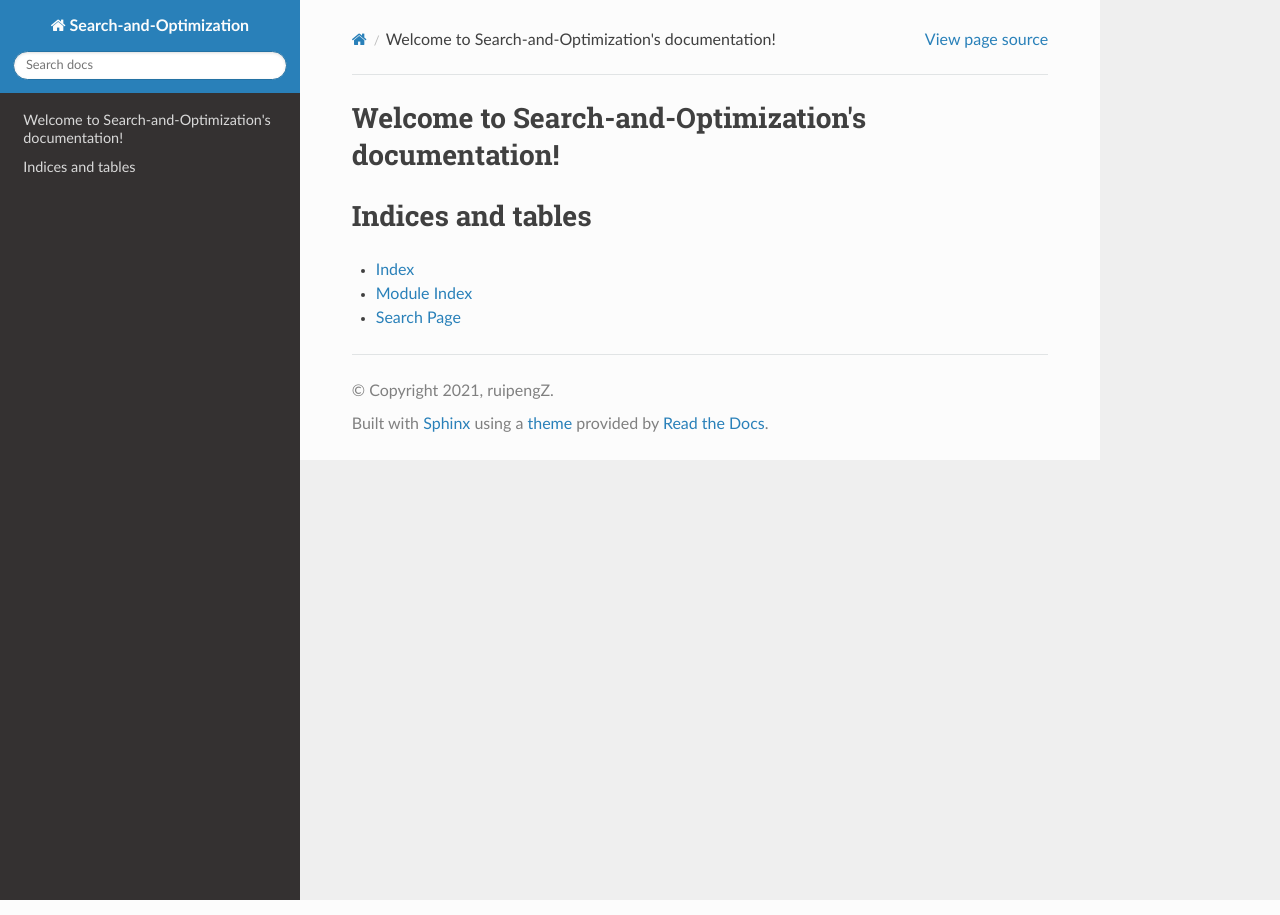
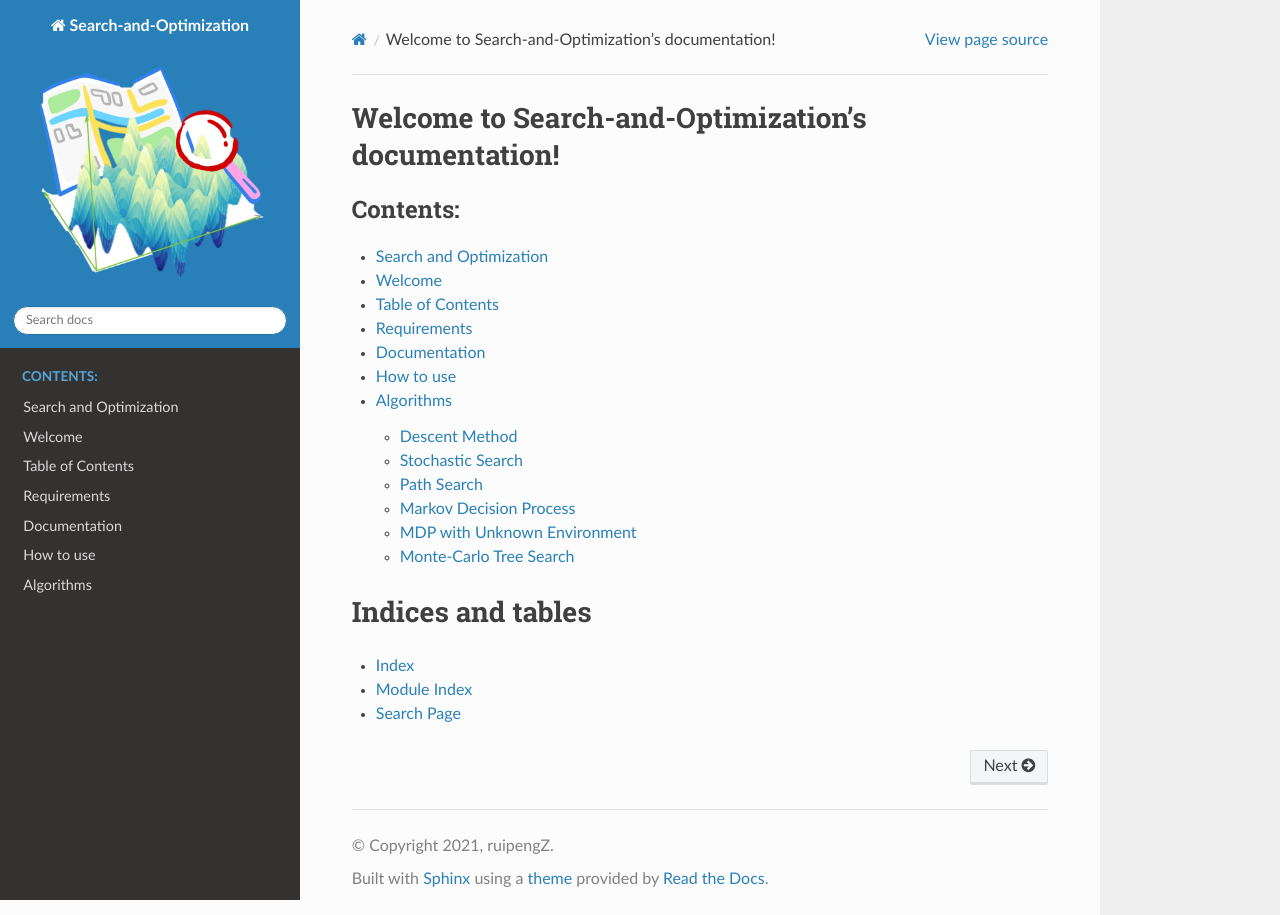
Before and after one commit to ruipengZ/Search-and-Optimization, a Sphinx documentation site: the page built from docs/source/index.rst, in a window 1280 px wide. Built offline with Sphinx 7.4.7 and the Read the Docs theme 2.0.0, drawn with Linux system fonts in a browser that asks for light colours; some of the changed lines change nothing that is shown.

Commit message:
modified

````diff
--- /dev/null
+++ b/docs/source/README.md
@@ -0,0 +1,322 @@
+# Search and Optimization
+
+<div align=left>
+  <img align="left" src="./logo.png" width="40%" />
+</div>
+
+This is a Python library for Search and Optimization.
+
+
+
+
+
+
+
+
+
+# Welcome
+
+This is a library for search and optimization algorithms. The basic topics are covered which include Descent Method, Stochastic Search, Path Search, MDP-related and RL related algorithms. By using this library, you are expected to see basic ideas behind the algorithms through simple but intuitive visualizations.
+
+Hope you can have fun in search and optimization! Any problems with the algorithm or implementation or other problems please feel free to contact me!
+
+
+
+# Table of Contents
+
+* [Welcome](#Welcome)
+* [Requirements](#Requirements)
+* [Documentation](#Documentation)
+* [How to use](#How-to-use)
+* [Algorithms](#Algorithms)
+  * [Descent Method](#Descent-Method)
+    * [Gradient Descent](#Gradient-Descent)
+    * [Newton's Method](#Newton's-Method)
+    * [Conjugate Descent](#Conjugate-Descent)
+    * [Comparison of Descent Methods](#Comparison-of-Descent-Methods)
+  * [Stochastic Search](#Stochastic-Search)
+    * [Simulated Annealing](#Simulated-Annealing)
+    * [Cross Entropy Method](#Cross-Entropy-Method)
+    * [Search Gradient](#Search-Gradient)
+  * [Path Search](#Path-Search)
+    * [A* Search](#A*-Search)
+    * [Minimax Search](#Minimax-Search)
+    * [RRT(Rapid Exploring Random Tree)]()
+  * [Markov Decision Process](#Markov-Decision-Process)
+    * [Value Iteration](#Value-Iteration)
+    * [Policy Iteration](#Policy-Iteration)
+    * [Comparison of Value and Policy Iteration](#Comparison-of-Value-and-Policy-Iteration)
+  * [MDP with Unknown Environment](#MDP-with-Unknown-Environment)
+    * [Monte Carlo Policy Evaluation](#Monte-Carlo-Policy-Evaluation)
+    * [Temporal Difference Policy Evaluation](#Temporal-Difference-Policy-Evaluation)
+    * [Tabular Q-Learning](#Tabular-Q-Learning)
+    * [Deep Q-Learning](#Deep-Q-Learning)
+  * [Monte-Carlo Tree Search](#Monte-Carlo-Tree-Search)
+
+
+
+# Requirements
+
+The implementation is quite simple and intuitive. If you can use conda, you are ready to go! If not, the requirements are:
+
+* Python 3.8.x
+* numpy
+* matplotlib
+
+# Documentation
+
+Under construction now. You can start with this README file :)
+
+# How to use
+
+1. clone this repo.
+
+```bash
+git clone https://github.com/ruipengZ/Search-and-Optimization.git
+```
+
+2. Install the required dependency
+
+   * Using conda
+
+     ```bash
+     conda env create -f conda.yml
+     ```
+
+   * Using pip
+
+     ```bash
+     pip install -r requirements.txt
+     ```
+
+3. Run certain algorithms in the library then see the visualization.
+
+# Algorithms
+
+This repo covers the basic topics in Search and Optimization, including Descent Method, Stochastic Search, Path Search, MDP-related and RL related algorithms.
+
+## Descent Method
+
+Descent Method in general starts at some initial point and tries to get to the local minimum in descendent way. It includes gradient descent, Newton's Method and conjugate descent.
+
+### Gradient Descent
+
+Gradient Descent is widely used in optimization and machine learning areas because its simple calculation. It tries to take a small step towards the gradient descent direction to minimize the function.
+
+Here are the one and two dimensional example visualization for gradient descent.
+
+* One Dimensional Case
+
+![](./Descent_Method/gif/GD_1.gif)
+
+* Two Dimensional Case
+
+![](./Descent_Method/gif/GD_2.gif)
+
+### Newton's Method
+
+Gradient Descent uses the first derivative as guess of the function. Newton's Method, instead uses a sequence of second-order Taylor approximations of around the iterates which gives rise to a faster descent process.
+
+* One Dimensional Case
+
+![](./Descent_Method/gif/ND_1.gif)
+
+* Two Dimensional Case
+
+![](./Descent_Method/gif/ND_2.gif)
+
+However fast and do not need a step size (learning rate), Newton's Method has some drawbacks and caveats:
+
+* The computation cost of inverting the Hessian could be non-trivial.
+* It does not work if the Hessian is not invertible.
+
+* It may not converge at all, but can enter a cycle having more than 1 point.
+* It can converge to a saddle point instead of to a local minimum
+
+Reference:
+
+See details on https://en.wikipedia.org/wiki/Newton%27s_method_in_optimization
+
+### Conjugate Descent
+
+For quadratic problems, we can do better than generic directions of gradient. In Gradient Descent if we take the steepest descent, we always go onthogonal in every step. Can we go faster? Yes, Newton's method gives us a faster one. But at the same time, we also want to avoid calculating the inversion of certain matrics. Conjugate gradients give us a better way to perform descent method because they allow us to minimize convex quadratic objectives in at most n steps and without inverting the matrics.
+
+* One Dimensional Case
+
+![](./Descent_Method/gif/CD_1.gif)
+
+* Two Dimensional Case
+
+![](./Descent_Method/gif/CD_2.gif)
+
+Reference:
+
+you can find more details in the reference slides
+
+http://www.cs.cmu.edu/~pradeepr/convexopt/Lecture_Slides/conjugate_direction_methods.pdf
+
+### Comparison of Descent Methods
+
+We can compare the visualization of the above three descent methods as follows:
+
+<img src="./Descent_Method/gif/GD_1.gif" width="33%" /><img src="./Descent_Method/gif/CD_1.gif" width="33%" /><img src="./Descent_Method/gif/ND_1.gif" width="33%" />
+
+<img src="./Descent_Method/gif/GD_2.gif" width="33%" /><img src="./Descent_Method/gif/CD_2.gif" width="33%" /><img src="./Descent_Method/gif/ND_2.gif" width="33%" />
+
+As you can see, Gradient Descent slowly move to the minimum whereas Conjugate Descent and Newton's Method is faster. In the two dimensional case above, we can observe that Conjugate Descent can be regarded as being between the method of Gradient Descent (first-order method) and Newton’s method (second-order method).
+
+## Stochastic Search
+
+In some cases, we do not want to or cannot calculate the first or second derivate of the function. Or there are numerous local minimas of the function and the descent methods not work well. Instead, we can introduce some randomness into the optimization. Here we will cover algorithms including Simulated Annealing, Cross Entropy Method and Search Gradient.
+
+### Simulated Annealing
+
+Intuitively, Simulated Annealing is to start from one point, dive into the function and walk randomly, go downhill when we can but sometimes uphill to explore and try to jump out of this sub-optimal local minimum. We expect to gradually settle down by reducing the probability of exploring.
+
+For problems where finding an approximate global optimum is more important than finding a precise local optimum in a fixed amount of time, simulated annealing may be preferable to exact algorithms like descent methods.
+
+Here is the visualization of Simulated Annealing:
+
+![](./Stochastic_Search/gif/SA.gif)
+
+
+
+Reference:
+
+https://en.wikipedia.org/wiki/Simulated_annealing
+
+### Cross Entropy Methods
+
+Instead to take one sample of the function, Cross Entropy Methods sample a distribution. The key idea behind that is that finding a global minimum is equivalent to sampling a distribution centered around it.
+
+Cross Entropy Methods first start with an initial distribution (often a diagonal Gaussian), and then select a subset of samples with lower function values as elite samples. Then update the distribution to best fit those elite samples.
+
+Here is the visualization of CEM, where red points are elite samples.
+
+![](./Stochastic_Search/gif/CEM.gif)
+
+### Search Gradient
+
+In high dimensions, it can quickly become very inefficient to randomly sample. Ideally, we can use the derivative of the expectation of function value on the distribution we sampled, so that we can move the distribution in the direction that imroves the expectation. So Search Gradient borrows the idea of Gradient Method to do stochastic search. The overall algorithm uses this idea combined with log techniques, see reference for details.
+
+Here is the visualization of Search Gradient:
+
+![](./Stochastic_Search/gif/SG.gif)
+
+
+
+Reference:
+
+“Natural Evolution  Strategies” Wierstra et al. JMLR 2014
+
+## Path Search
+
+As a pratical problem, Path Search can take on many forms, including shortest path searching, motion planing and playing game like zero-sum game between two players and so on. Here we present some of the useful algorithms.
+
+### A* Search
+
+Path Searching Algorithms including DFS (Depth First Search), BFS (Breadth First Search), UCS(Uniform Cost Search) are formulated in terms of weighted graphs: starting from a specific starting node of a graph, it aims to find a path to the given goal node having the smallest cost (least distance travelled, shortest time, etc.). They maintains a tree of paths originating at the start node and extending those paths one edge at a time until its termination criterion is satisfied. Whereas these algorithms are all uninformed search: you don't know where you are unless you happen to hit the goal, A* search is a informed search with heuristic function to measure how close you are to the goal.
+
+Intuitively, it not only take account of the cost-to-come but also cost-to-go. We can see it as a special case of UCS whereas it uses the cost of real cost plus heuristic cost by adopting a heuristic function.
+
+You can find more details with the reference.
+
+Here is a visualization of a path searching process of A*. We start on the red star and the destination is blue star. Black grid are obstacles. Yellow cross are all the locations that have been searched and the final shortest path is red cross path.
+
+![](./Path_Search/gif/AStar.gif)
+
+Reference:
+
+https://en.wikipedia.org/wiki/A*_search_algorithm
+
+### Minimax Search
+
+Suppose we are playing games with another one in turn. At the end of the game, there are certain payoffs. In the game, we make every move to maximize our the benefit or value and the opponent tries to minimize it. We can use Minimax Search on this max-min-player game to calculate every value of a tree node and then make the best move.
+
+Here is the visualization for Minimax Search. The max players are the green nodes and blue nodes are the min players. At the end of the game, there are payoffs as grey nodes. Minimax calculate every nodes' value and the choice from bottom to top, visualized as orange texts and arrows. Finally as the root max player, the red nodes and arrows are showed as how we should play the game to get the maximum benefit.
+
+![](./Path_Search/gif/minimax.gif)
+
+## Markov Decision Process
+
+A Markov decision process is composed of states, actions, transition probabilities and reward of states. It provides a mathematical framework for modeling decision making in situations where outcomes are partly random and partly under the control of a decision maker. At each states, we not only want to maximize the short-term reward but also long-term. So evaluating the value of a state is essential in MDP.
+
+Value Iteration and Policy Iteration are algorithms where we have the full knowledge of the MDP (the transition probabilities are known), computing the optimal policy and value.
+
+### Value Iteration
+
+Value Iteration start with arbitrary state value and use Bellman Update to update the values and pick the best policy.
+
+Here is the visualization. Green nodes are state node and blue nodes are the environment with the transition probability on the arrow pointing to the next state. When we do Bellman Update on a certain state, it will be marked as red and a new value is updated on its left. The best action is labeled as red arrow. We do Bellman Update for rounds until it converges.
+
+![](./MDP/gif/value_iter.gif)
+
+### Policy Iteration
+
+Policy Iteration starts with an arbitrary policy and solve the Bellman Equations to evaluate the values defined by the policy, then check each state to see if we can improve the max value. We keep doing this until the policy is fixed.
+
+Here is the visualization on the same MDP as in the Value Iteration. Nodes and arrows are the same as in Value Iteration, where as every state start with an arbitrary policy and update it every round.
+
+![](./MDP/gif/policy_iter.gif)
+
+### Comparison of Value and Policy Iteration
+
+Here are the final state of the two algorithms:
+
+<img src="./MDP/gif/value_f.gif" width="50%"/><img src="./MDP/gif/policy_f.gif" width="50%"/>
+
+As we can see from the final state of the two algorithms given the same MDP, the two algorithms output the same optimal policy, whereas the Policy Iteration may not output the final value of states because the algorithm stops when policy is stabilized.
+
+## MDP with Unknown Environment
+
+In real world, we do not have the full knowledge of the transition probabilities in MDP. Can we improve or optimize a given policy without the transition model?  There are three algorithms covered including Monte Carlo Policy Evaluation, Temporal Difference Policy Evaluation and Tabular Q-Learning.
+
+Given a fixed policy, Monte Carlo Policy Evaluation and Temporal Difference Policy Evaluation can evaluate the value of each state by using sampling.
+
+### Monte Carlo Policy Evaluation
+
+Monte Carlo Policy Evaluation simulates a lot of state sequences and use the average as the value of states.
+
+The visualization is as follow. Every time the algorithm generate a sequence of states and calculate their values and use the average as the value of states. Note that every state only have one action which is the fixed policy.
+
+![](./MDP_with_Unknown_Environment/gif/MC_PE.gif)
+
+### Temporal Difference Policy Evaluation
+
+Monte Carlo Policy Evaluating generate the whole sequence every time, which could be very time-consuming and even not practical when the MDP is infinite or has circles. Temporal Difference Policy Evaluation, however, utilizes the Bellman Equations and update on the way, without waiting for full sequences. In every step, it updates estimated values based on next sampled state without waiting for a final outcome.
+
+Here is the visualization. Each round we only update state values based on the next state.
+
+![](./MDP_with_Unknown_Environment/gif/TD_PE.gif)
+
+### Tabular Q-Learning
+
+Monte Carlo Policy Evaluation and Temporal Difference Policy Evaluation only estimate the state values given the fixed policy. But how can we take the best action in MDP without a transition model? Q-learning solves the problem of learning about the environment and improving policy at the same time.
+
+It starts with knowing nothing and pick actions based on epsilon-greedy policy (choose either exploration or exploitation with epsilon probability), and then update the value of state taking certain action, which is Q-value. By updating the Q-value on the fly, the policy will provably converge to the optimal.
+
+The visualization is as follow. We plot Q-value Q(s,a) in red next to the environment nodes. After Q-Learning, we can output a policy without knowing the transition model.
+
+![](./MDP_with_Unknown_Environment/gif/T_QL.gif)
+
+
+
+### Deep Q-Learning
+
+Tabular Q-learning store Q value for every state-action pairs. But we can use expressive function approximations to store values or/and policies. By doing this, we are no longer limited by table size or discretization and have better generalizability. Also we can directly manipulate the policies.
+
+Deep Q-learning substitue the storting process in Tabular Q-learning with a deep neural network. It keep adding new experience in the pool of samples "Experience Replay" and every time takes a batch from the pool and fit a network to the new Q-value.
+
+Here we display a more interesting example - a catching block game. A board on the bottom catches the falling block. We treat the current image of the game as state and the bottom board can take actions to move to the left or right. By doing deep Q-learning, we can get a smart AI game player.
+
+![](./MDP_with_Unknown_Environment/gif/D_QL.gif)
+
+## Monte-Carlo Tree Search
+
+Usually, the game tree can be extremely large like chess game which can take an impractical amount of time to do a full search of the game tree. Instead of growing game tree fully, we can use Monte-Carlo Tree Search to smartly grow game tree and ultimately make actions.
+
+MCTS consists of Tree policy (selection and expansion of the tree), Default policy (simulation of the game) and backpropgation(update the value and number of visits of the game state).
+
+We also use the tree structure to show how MCTS works. The green, blue, grey represents max player, min player and root player WON/LOST game state respectively. When backpropagating, we plot won/number of visited next to the node. After doing MCTS we can choose the best action for the current state.
+
+![](./MCTS/gif/MCTS.gif)
--- a/docs/source/conf.py
+++ b/docs/source/conf.py
@@ -30,8 +30,7 @@
 # Add any Sphinx extension module names here, as strings. They can be
 # extensions coming with Sphinx (named 'sphinx.ext.*') or your custom
 # ones.
-extensions = [
-]
+extensions = ['myst_parser']
 
 # Add any paths that contain templates here, relative to this directory.
 templates_path = ['_templates']
@@ -41,7 +40,7 @@
 #
 # This is also used if you do content translation via gettext catalogs.
 # Usually you set "language" from the command line for these cases.
-language = 'Python'
+language = None
 
 # List of patterns, relative to source directory, that match files and
 # directories to ignore when looking for source files.
@@ -60,3 +59,9 @@
 # relative to this directory. They are copied after the builtin static files,
 # so a file named "default.css" will overwrite the builtin "default.css".
 html_static_path = ['_static']
+
+html_logo = '../../logo.png'
+html_theme_options = {
+    'display_version': False,
+}
+htmlhelp_basename = 'Search-and-Optimization-doc'
--- a/docs/source/index.rst
+++ b/docs/source/index.rst
@@ -7,6 +7,7 @@ Welcome to Search-and-Optimization's documentation!
 ===================================================
 
 .. toctree::
+   README.md
    :maxdepth: 2
    :caption: Contents:
 
````
Also changed, not shown: 16 other files.
